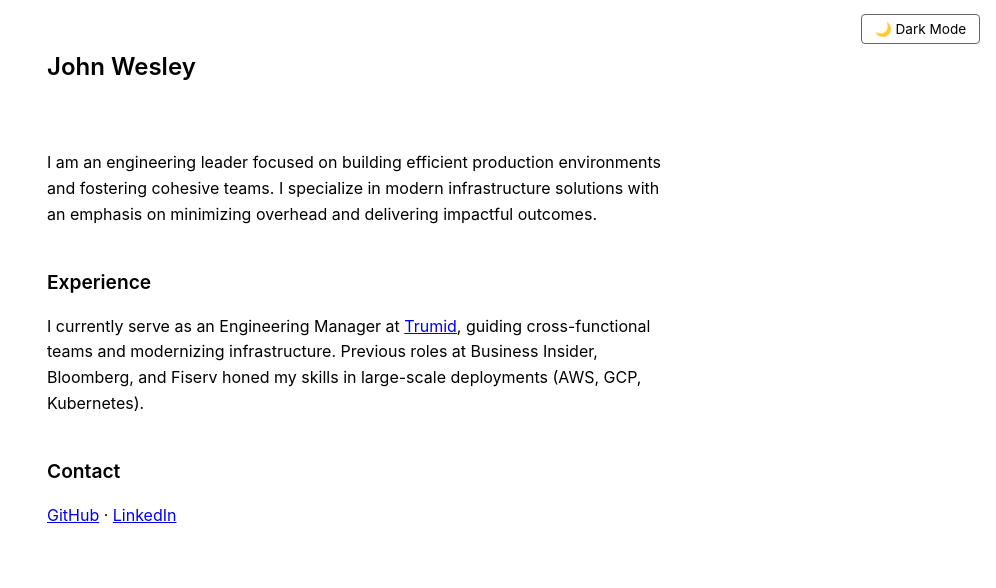
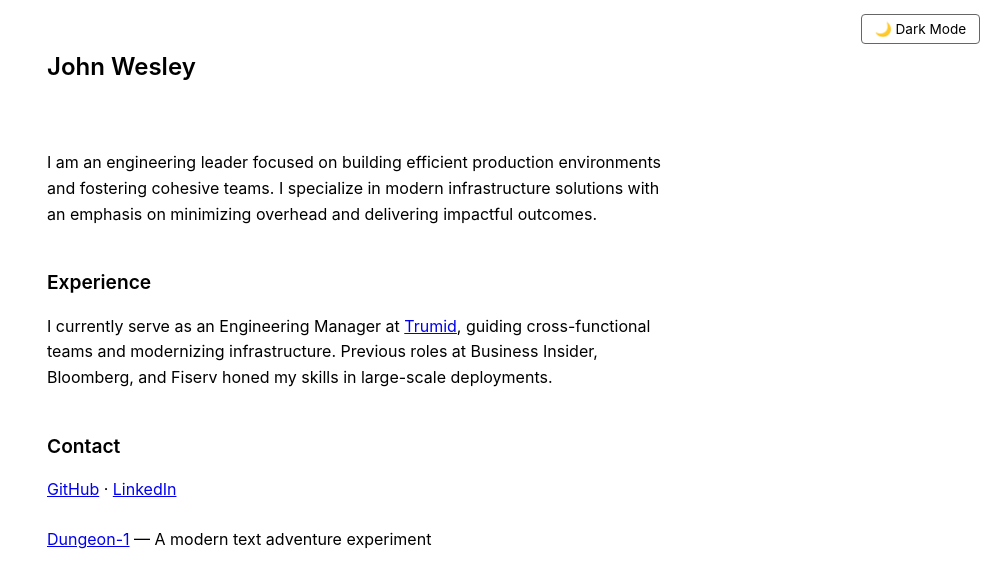
Before and after one commit to johnwesley/johnwesley.github.io, a Jekyll site: the page built from index.html, in a window 1280 px wide. Shown: the top 588 px of the page, without its empty margins (284-1280 px from the left). Built offline with Jekyll 4.4.1, drawn with Linux system fonts in a browser that asks for light colours.

Commit message:
Add Dungeon-1 link and remove tech stack parenthetical
Co-Authored-By: Claude Opus 4.6 <noreply@anthropic.com>

```diff
--- a/index.html
+++ b/index.html
@@ -6,11 +6,13 @@ layout: default
     <p>I am an engineering leader focused on building efficient production environments and fostering cohesive teams. I specialize in modern infrastructure solutions with an emphasis on minimizing overhead and delivering impactful outcomes.</p>
 
     <h2>Experience</h2>
-    <p>I currently serve as an Engineering Manager at <a href="https://www.trumid.com/">Trumid</a>, guiding cross-functional teams and modernizing infrastructure. Previous roles at Business Insider, Bloomberg, and Fiserv honed my skills in large-scale deployments (AWS, GCP, Kubernetes).</p>
+    <p>I currently serve as an Engineering Manager at <a href="https://www.trumid.com/">Trumid</a>, guiding cross-functional teams and modernizing infrastructure. Previous roles at Business Insider, Bloomberg, and Fiserv honed my skills in large-scale deployments.</p>
 
     <h2>Contact</h2>
     <p>
         <a href="https://github.com/johnwesley">GitHub</a> ·
         <a href="https://www.linkedin.com/in/john-wesley-9222b95a">LinkedIn</a>
     </p>
+
+    <p><a href="https://dungeonminusone.com/">Dungeon-1</a> — A modern text adventure experiment</p>
 </div>
```
